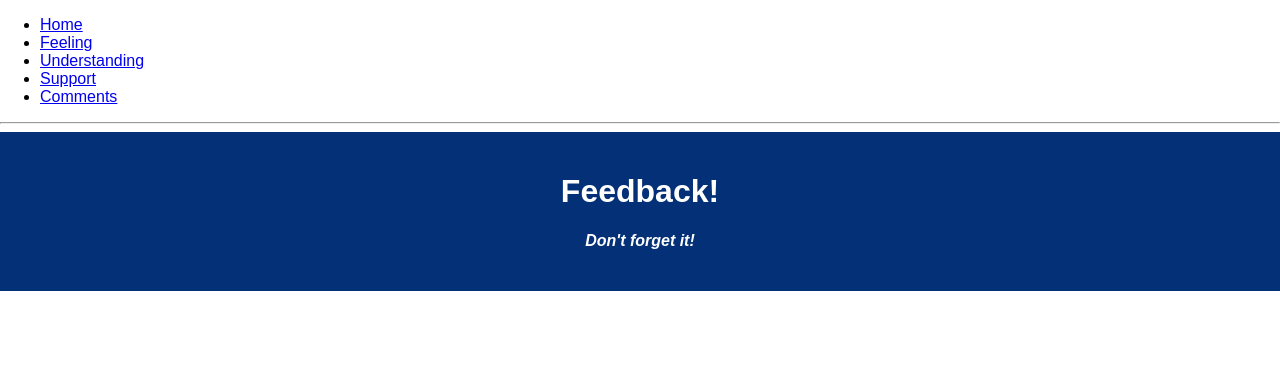
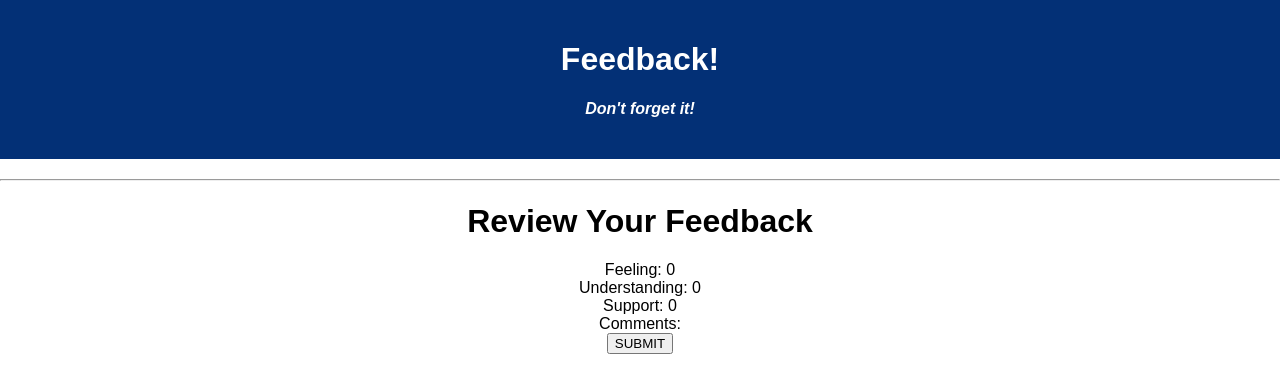
Before and after one commit to JJSalsbury/weekend-redux-feedback-loop, a React (Create React App) app: page /#/reviewItem in a window 1280 px wide. Shown: the top 392 px of the page. Built offline with nearby package versions, Linux system fonts and the light colour scheme.

Commit message:
Created component to handle submit

```diff
--- a/src/components/App/App.jsx
+++ b/src/components/App/App.jsx
@@ -14,20 +14,11 @@ import FeelingItem from '../FeelingItem/FeelingItem';
 import UnderstandingItem from '../UnderstandingItem/UnderstandingItem';
 import SupportItem from '../SupportItem/SupportItem';
 import CommentsItem from '../CommentsItem/CommentsItem';
+import ReviewItem from '../ReviewItem/ReviewItem';
 
 function App() {
 
-  // const dispatch = useDispatch();
 
-  // const getFeedback = () => {
-  //   axios.get('/api/feedback')
-  //   .then(response => {
-  //     console.log(response.data);
-  //     dispatch({ type: 'SET_FEEDBACK', payload: response.data})
-  //   }).catch(err => {
-  //     console.log('Error in getting feedback from DB', err);
-  //   })
-  // }
 
   useEffect(() => {
     console.log('in useEffect');
@@ -37,7 +28,7 @@ function App() {
   return (
     <div>
    <Router>
-
+{/*
      <div>
        <ul>
          <li>
@@ -55,20 +46,24 @@ function App() {
          <li>
            <Link to="/commentsItem">Comments</Link>
          </li>
-       </ul>
-    {/* <div className='App'>
+         <li>
+           <Link to="/reviewItem">Review</Link>
+         </li>
+       </ul> */}
+
+    <div className='App'>
       <header className='App-header'>
         <h1 className='App-title'>Feedback!</h1>
         <h4>Don't forget it!</h4>
-      </header> */}
-      {/* <FeedbackList /> */}
+      </header>
 
-      {/* Hr tag defining thematic break in html page */}
+
+
       <hr />
 
-      <Route path="/">
+      {/* <Route path="/">
         <Home />
-      </Route>
+      </Route> */}
 
       <Route path="/feelingItem" exact>
       <FeelingItem />
@@ -85,6 +80,10 @@ function App() {
       <Route path="/commentsItem">
       <CommentsItem />
       </Route>
+
+      <Route path="/reviewItem">
+      <ReviewItem />
+      </Route>
    </div>
 
     </Router>
--- a/src/components/CommentsItem/CommentsItem.jsx
+++ b/src/components/CommentsItem/CommentsItem.jsx
@@ -1,14 +1,17 @@
 import React from 'react';
-import { useDispatch } from 'react-redux';
+import {useDispatch} from 'react-redux';
 import {useState} from 'react';
+import {useHistory} from 'react-router-dom';
 
 
 function CommentsItem({commentsItem}) {
-    console.log('SupportItem Component')
+    console.log('CommentsItem Component')
 
     const [commentsOption, setCommentsOption] = useState('');
 
     const dispatch = useDispatch();
+
+    const history = useHistory()
 
     const handleClick = (event) => {
         event.preventDefault();
@@ -17,15 +20,15 @@ function CommentsItem({commentsItem}) {
         dispatch({
             type:'SET_COMMENTS',
             payload: commentsOption
-
         })
+        history.push('/reviewItem');
     }
 
     return (
         <div>
             <p>Any comments you wanted to leave?</p>
             <form  onSubmit={handleClick}>
-            <input value= {commentsOption} onChange={event => setCommentsOption(event.target.value)} type="text" placeholder="Comments" />
+            <input value= {commentsOption} onChange={() => setCommentsOption(event.target.value)} type="text" placeholder="Comments" required/>
             <button>NEXT</button>
             </form>
         </div>
--- a/src/components/FeelingItem/FeelingItem.jsx
+++ b/src/components/FeelingItem/FeelingItem.jsx
@@ -1,5 +1,5 @@
 import React from 'react';
-import { useDispatch } from 'react-redux';
+import {useDispatch} from 'react-redux';
 import {useState} from 'react';
 import {useHistory} from 'react-router-dom'
 
@@ -13,6 +13,7 @@ function FeelingItem({feelingItem}) {
     const history = useHistory()
 
     const handleClick = (event) => {
+        event.preventDefault();
         console.log('Changed page to:');
         dispatch({
             type:'SET_FEELING',
@@ -22,13 +23,17 @@ function FeelingItem({feelingItem}) {
     }
 
     return (
-        <div>
+
+        <>
         <p>How Are You Feeling Today?</p>
+        <section>
         <form  onSubmit={handleClick}>
-        <input value= {feelingOption} onChange={event => setFeelingOption(event.target.value)} type="number"/>
+        <input onChange={event => setFeelingOption(event.target.value)} min={1} max={5} required value= {feelingOption}  type="number"/>
         <button>NEXT</button>
         </form>
-        </div>
+        </section>
+        </>
+
     );
 
 }
--- a/src/components/Home/Home.jsx
+++ b/src/components/Home/Home.jsx
@@ -6,6 +6,7 @@ function Home() {
     const history = useHistory()
 
     const handleClick = () => {
+        event.preventDefault();
         console.log('Changed page to:');
         history.push('/feelingItem');
     }
@@ -17,7 +18,7 @@ function Home() {
           <h1 className='App-title'>Feedback!</h1>
           <h4>Don't forget it!</h4>
         </header>
-        {/* <button onClick={handleClick}>Start Feedback</button> */}
+        <button onClick={handleClick}>Start Feedback</button>
         </div>
 
     );
--- /dev/null
+++ b/src/components/ReviewItem/ReviewItem.jsx
@@ -0,0 +1,55 @@
+import { useSelector, useDispatch } from 'react-redux';
+import axios from 'axios';
+import { HashRouter as Router, useHistory } from 'react-router-dom';
+
+// import Home from '../Home/Home';
+// import FeelingItem from '../FeelingItem/FeelingItem';
+// import UnderstandingItem from '../UnderstandingItem/UnderstandingItem';
+// import SupportItem from '../SupportItem/SupportItem';
+// import CommentsItem from '../CommentsItem/CommentsItem';
+
+function ReviewItem() {
+
+    const history = useHistory();
+    const dispatch = useDispatch();
+
+    const feelingItem = useSelector(store => store.setFeeling)
+    const understandingItem = useSelector(store => store.setUnderstanding)
+    const supportItem = useSelector(store => store.setSupport)
+    const commentsItem = useSelector(store => store.setComments)
+
+    const studentFeedback = {
+    feeling: feelingItem,
+    understanding: understandingItem,
+    support: supportItem,
+    comments: commentsItem
+    }
+
+    const handleSubmit = () => {
+        console.log('In reviewItem');
+        axios.post('/feedback', studentFeedback)
+
+            .then(response => {
+                // history.push('/thanks');
+                console.log('Feedback Submitted!')
+            }).catch(err => {
+                console.log(err);
+            })
+    }
+
+    return (
+        <>
+        <div>
+        <h1>Review Your Feedback</h1>
+        <div>Feeling: {feelingItem}</div>
+        <div>Understanding: {understandingItem}</div>
+        <div>Support: {supportItem}</div>
+        <div>Comments: {commentsItem}</div>
+        <button onClick={handleSubmit}>SUBMIT</button>
+    </div>
+    </>
+    )
+
+}
+
+export default ReviewItem;
--- a/src/components/SupportItem/SupportItem.jsx
+++ b/src/components/SupportItem/SupportItem.jsx
@@ -13,9 +13,10 @@ function SupportItem({supportItem}) {
     const history = useHistory()
 
     const handleClick = (event) => {
+        event.preventDefault();
         console.log('Changed page to:');
         dispatch({
-            type:'SET_UNDERSTANDING',
+            type:'SET_SUPPORT',
             payload: supportOption
         })
         history.push('/commentsItem');
@@ -27,7 +28,7 @@ function SupportItem({supportItem}) {
         <div>
         <p>How well are you being supported?</p>
         <form  onSubmit={handleClick}>
-        <input value= {supportOption} onChange={event => setSupportOption(event.target.value)} type="number"/>
+        <input onChange={event => setSupportOption(event.target.value)} min={1} max={5} required value= {supportOption}  type="number" required/>
         <button>NEXT</button>
         </form>
     </div>
--- a/src/components/UnderstandingItem/UnderstandingItem.jsx
+++ b/src/components/UnderstandingItem/UnderstandingItem.jsx
@@ -13,6 +13,7 @@ function UnderstandingItem({understandingItem}) {
     const history = useHistory()
 
     const handleClick = (event) => {
+        event.preventDefault();
         console.log('Changed page to:');
         dispatch({
             type:'SET_UNDERSTANDING',
@@ -27,7 +28,7 @@ function UnderstandingItem({understandingItem}) {
         <div>
         <p>How well are you understanding the content?</p>
         <form  onSubmit={handleClick}>
-        <input value= {understandingOption} onChange={event => setUnderstandingOption(event.target.value)} type="number"/>
+        <input onChange={event => setUnderstandingOption(event.target.value)} min={1} max={5} required value= {understandingOption} type="number" required/>
         <button>NEXT</button>
         </form>
         </div>
--- a/src/index.js
+++ b/src/index.js
@@ -37,13 +37,22 @@ const setComments = ( state = '', action) => {
     }
     return state;
 }
+
+const setSubmit = ( state = [], action) => {
+    if (action.type === 'SET_SUBMIT') {
+        return action.payload
+    }
+    return state;
+}
+
 //REDUX STORE
 const reduxStore = createStore(
     combineReducers({
         setFeeling,
         setUnderstanding,
         setSupport,
-        setComments
+        setComments,
+        setSubmit
     }),
     applyMiddleware(logger)
 );
```
Also changed, not shown: src/components/FeedbackList/FeedbackList.jsx (deleted, +0 -24 lines), 2 other files (tests, documents, lock files or other folders).
